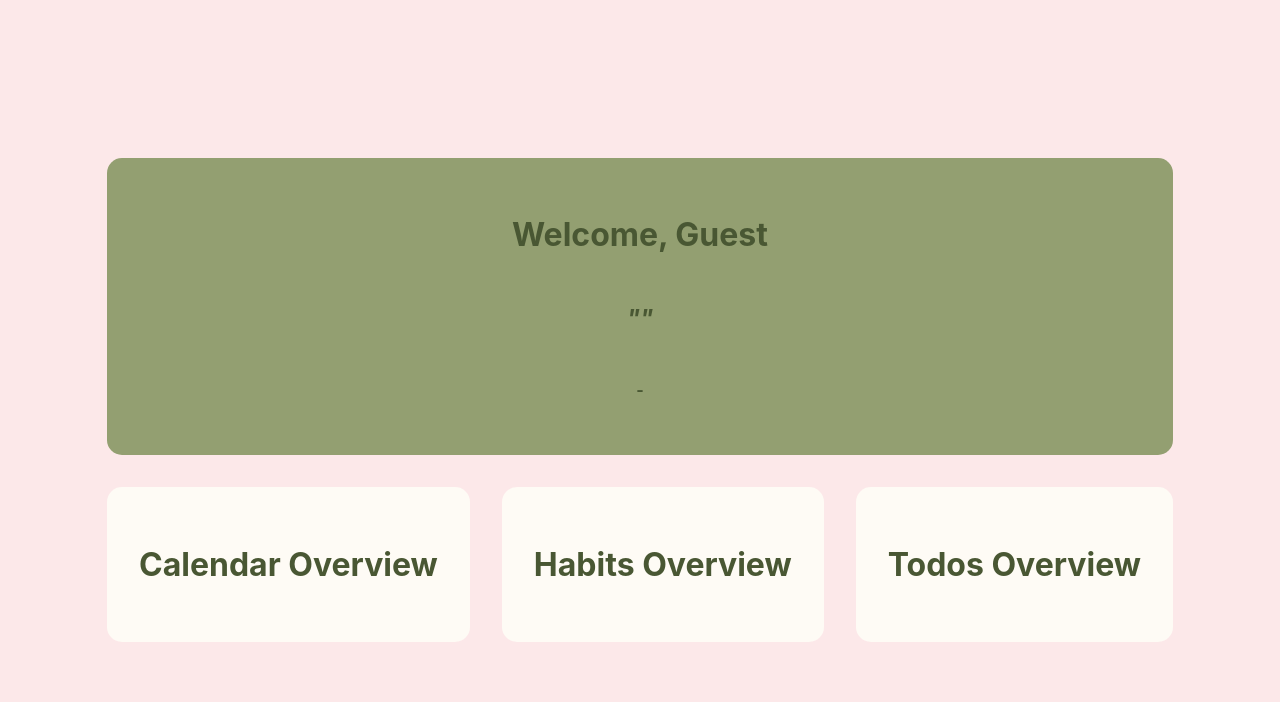
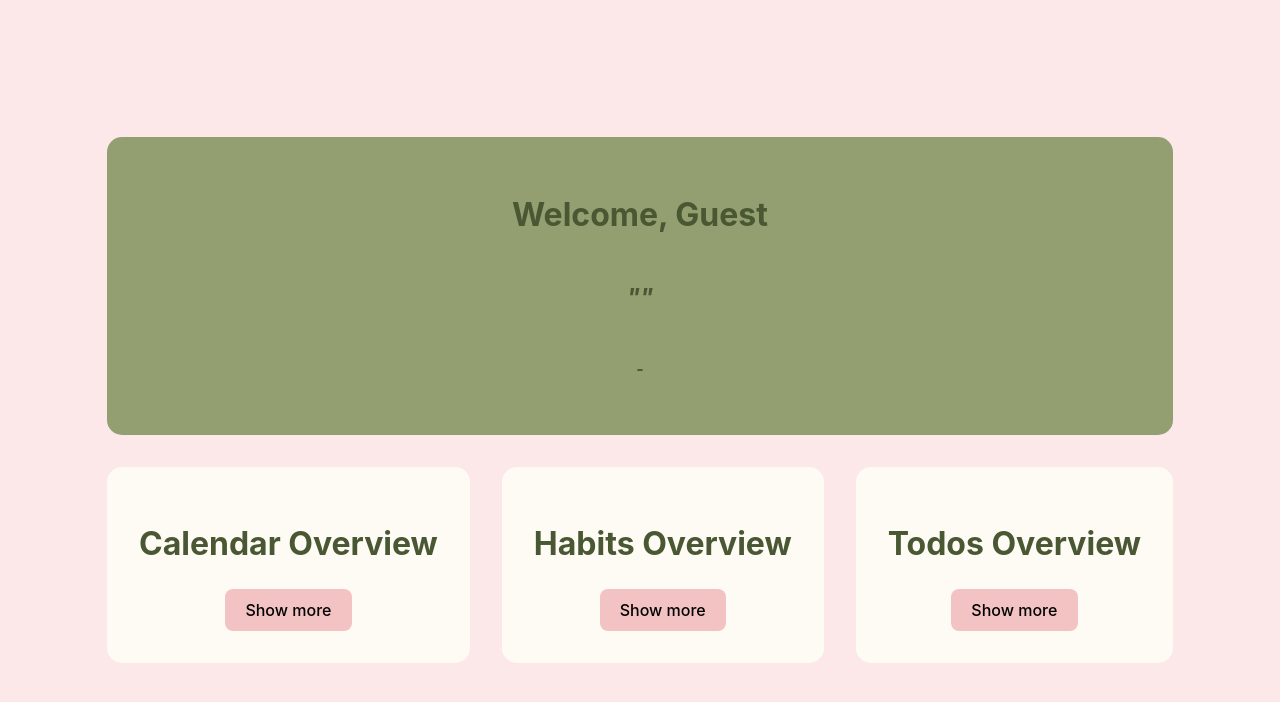
Before and after one commit to giecherry/Productivity-Assistant-Application, a React (Vite) app: page /home in a window 1280 px wide. Shown: the top 702 px of the page. Built offline with nearby package versions, Linux system fonts and the light colour scheme; no server answers.

Commit message:
link to individual pages

```diff
--- a/src/components/HomePage-components/CalendarOverview.jsx
+++ b/src/components/HomePage-components/CalendarOverview.jsx
@@ -1,10 +1,12 @@
 import HomePageCSS from "./HomePage.module.css"
+import { Link } from "react-router-dom";
 
 const CalendarOverview = () => {
     return (
         <>
             <div className={HomePageCSS.calendarContainer}>
                 <h1>Calendar Overview</h1>
+                <Link to="/calendar"><button>Show more</button></Link>
             </div>
         </>
     )
--- a/src/components/HomePage-components/HabitsOverview.jsx
+++ b/src/components/HomePage-components/HabitsOverview.jsx
@@ -1,10 +1,12 @@
 import HomePageCSS from "./HomePage.module.css"
+import { Link } from "react-router-dom";
 
 const HabitsOverview = () => {
     return (
         <>
             <div className={HomePageCSS.habitsContainer}>
                 <h1>Habits Overview</h1>
+                <Link to="/habits"><button>Show more</button></Link>
             </div>
         </>
     )
--- a/src/components/HomePage-components/TodosOverview.jsx
+++ b/src/components/HomePage-components/TodosOverview.jsx
@@ -1,10 +1,13 @@
 import HomePageCSS from "./HomePage.module.css"
+import { Link } from "react-router-dom";
+
 
 const TodosOverview = () => {
     return (
         <>
         <div className={HomePageCSS.todosContainer}>
             <h1>Todos Overview</h1>
+            <Link to="/todos"><button>Show more</button></Link>
         </div>
 
         </>
```
